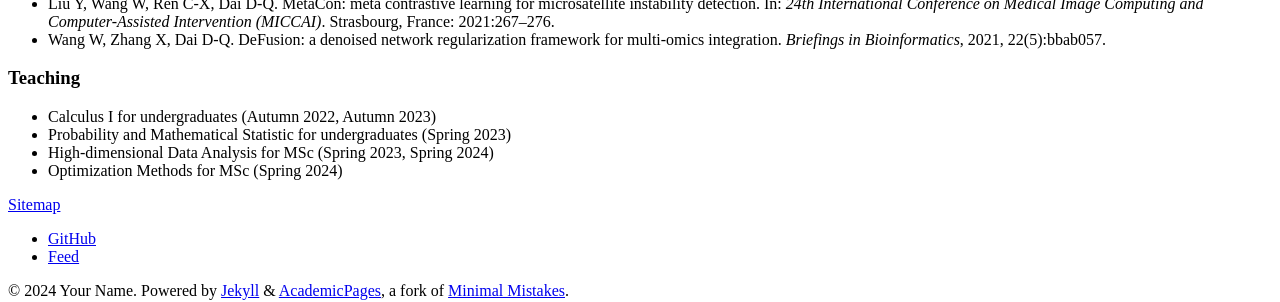
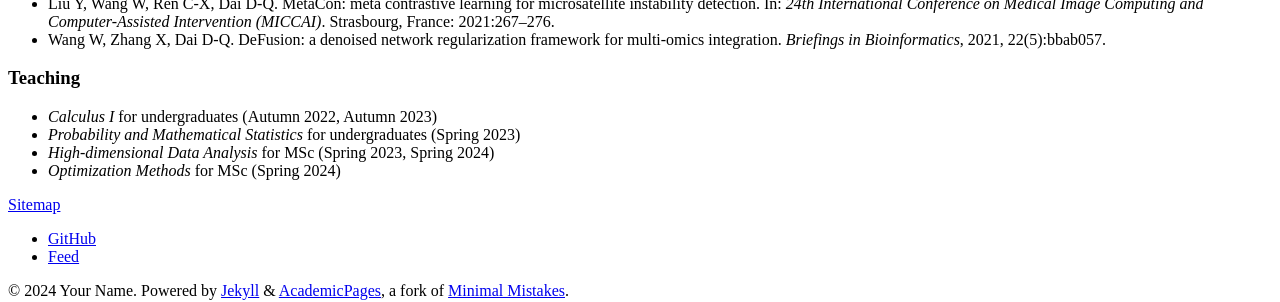
Before and after one commit to wangyuanhao/wangyuanhao.github.io, a Jekyll site: the page built from _pages/about.md, in a window 1280 px wide. Shown: the part 760-1062 px from the top of the page. Built offline with Jekyll 4.4.1, drawn with Linux system fonts in a browser that asks for light colours; a script bundle is joined from its source files by our own code; library files that are not in the unit come from our copies.

Commit message:
Update about.md

```diff
--- a/_pages/about.md
+++ b/_pages/about.md
@@ -21,7 +21,7 @@ Publications
 
 Teaching
 ======
-* Calculus I for undergraduates (Autumn 2022, Autumn 2023)
-* Probability and Mathematical Statistic for undergraduates (Spring 2023)
-* High-dimensional Data Analysis for MSc (Spring 2023, Spring 2024)
-* Optimization Methods for MSc (Spring 2024)
+* *Calculus I* for undergraduates (Autumn 2022, Autumn 2023)
+* *Probability and Mathematical Statistics* for undergraduates (Spring 2023)
+* *High-dimensional Data Analysis* for MSc (Spring 2023, Spring 2024)
+* *Optimization Methods* for MSc (Spring 2024)
```
